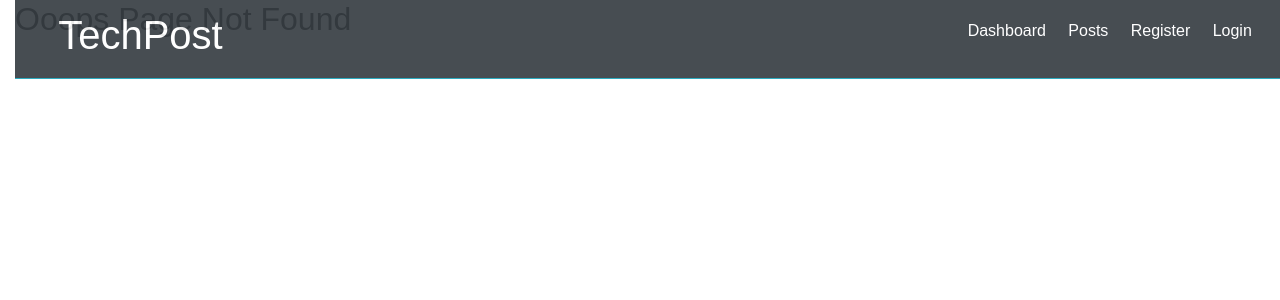
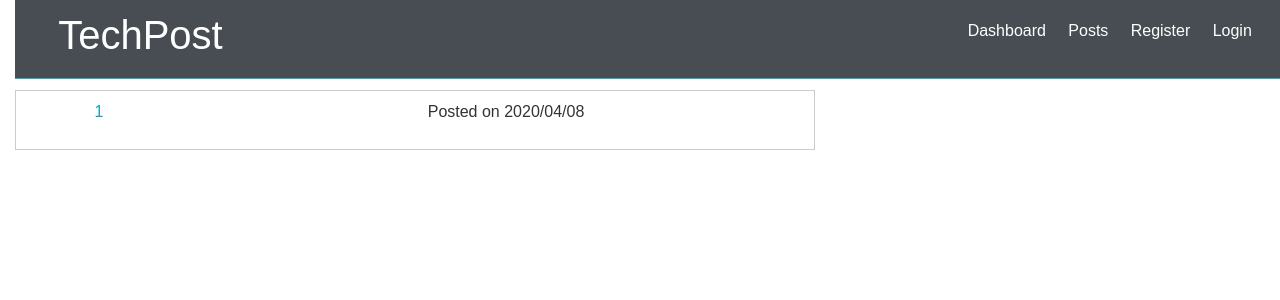
Before and after one commit to mubarak23/techposts, a React app: page /postDetail/1 in a window 1280 px wide. Before the commit this address had no page. Shown: the top 300 px of the page. Built offline with nearby package versions, Linux system fonts and the light colour scheme; what redux-immutable-state-invariant would draw is missing.

Commit message:
passing route id to component

```diff
--- a/src/components/App.js
+++ b/src/components/App.js
@@ -6,6 +6,7 @@ import AboutPage from './about/AboutPage';
 import Header from './common/Header';
 import PageNotFound from './PageNotFount';
 import Posts from './post/Posts';
+import PostDetail from './post/PostDetail';
 import MainOne from './courses/Posts';
 import ManagePost from './post/MangePosts';
 import './App.css';
@@ -19,6 +20,7 @@ function App() {
         <Route path='/posts' component={Posts} />
         <Route path='/mainone' component={MainOne} />
         <Route path='/manage' component={ManagePost} />
+        <Route path='/postDetail/:id' component={PostDetail} />
         <Route component={PageNotFound} />
       </Switch>
     </div>
--- a/src/components/post/Post.js
+++ b/src/components/post/Post.js
@@ -13,8 +13,12 @@ const Post = ({ posts }) =>
         <Link to='/login'>
           <p>{post.title}</p>
         </Link>
+        <Link to={'/postDetail/' + post._id}>
+          <p>Read More</p>
+        </Link>
+
         <p>
-          Posted on <Moment format='YYYY/MM/DD'>{post.title}</Moment>
+          Posted on <Moment format='YYYY/MM/DD'>{post.date}</Moment>
         </p>
       </div>
     );
--- /dev/null
+++ b/src/components/post/PostDetail.js
@@ -0,0 +1,34 @@
+import React, { Fragment, useEffect } from 'react';
+import PropTypes from 'prop-types';
+import { Link, useParams } from 'react-router-dom';
+import Moment from 'react-moment';
+//import { connect } from 'react-redux';
+import Comment from './Comment';
+import { getPost } from '../../redux/actions/postAction';
+
+const Postdetails = ({ post, match }) => {
+  useEffect(() => {
+    getPost(match.params.id);
+  }, []);
+  return (
+    <div className='post bg-white p-2 my-6 text-center'>
+      <Link to='/login'>
+        <p>{match.params.id}</p>
+      </Link>
+
+      <p>
+        Posted on <Moment format='YYYY/MM/DD'></Moment>
+      </p>
+    </div>
+  );
+};
+
+Postdetails.propTypes = {
+  //posts: PropTypes.array.isRequired,
+};
+
+const mapDispatchToProps = {
+  getPost,
+};
+
+export default Postdetails;
--- a/src/components/post/Posts.js
+++ b/src/components/post/Posts.js
@@ -1,11 +1,9 @@
 import React, { Component } from 'react';
 import PropTypes from 'prop-types';
 import { connect } from 'react-redux';
-//import CourseList from './CourseList';
 import Post from './Post';
 import { bindActionCreators } from 'redux';
 import * as postAction from '../../redux/actions/postAction';
-//import * as authorAction from '../../redux/actions/authorAction';
 
 class Posts extends Component {
   componentDidMount() {
--- a/src/redux/actions/postAction.js
+++ b/src/redux/actions/postAction.js
@@ -50,3 +50,5 @@ export function savePost(post) {
       });
   };
 }
+
+export function getPost(id) {}
```
